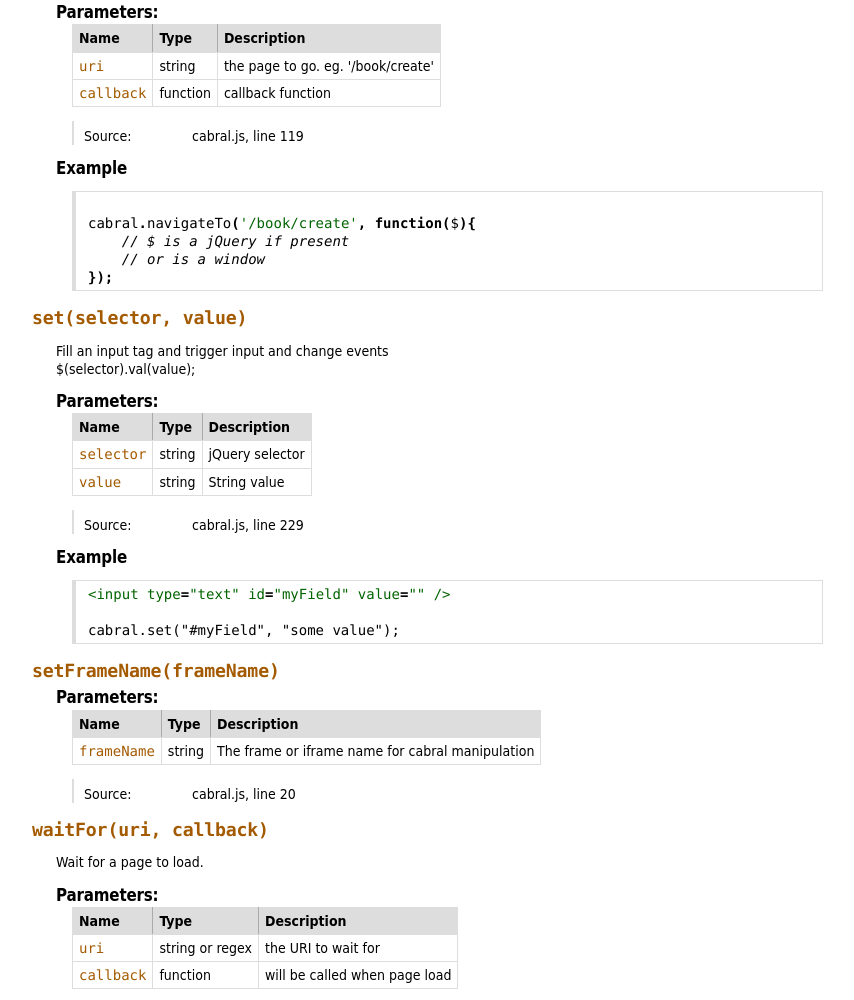
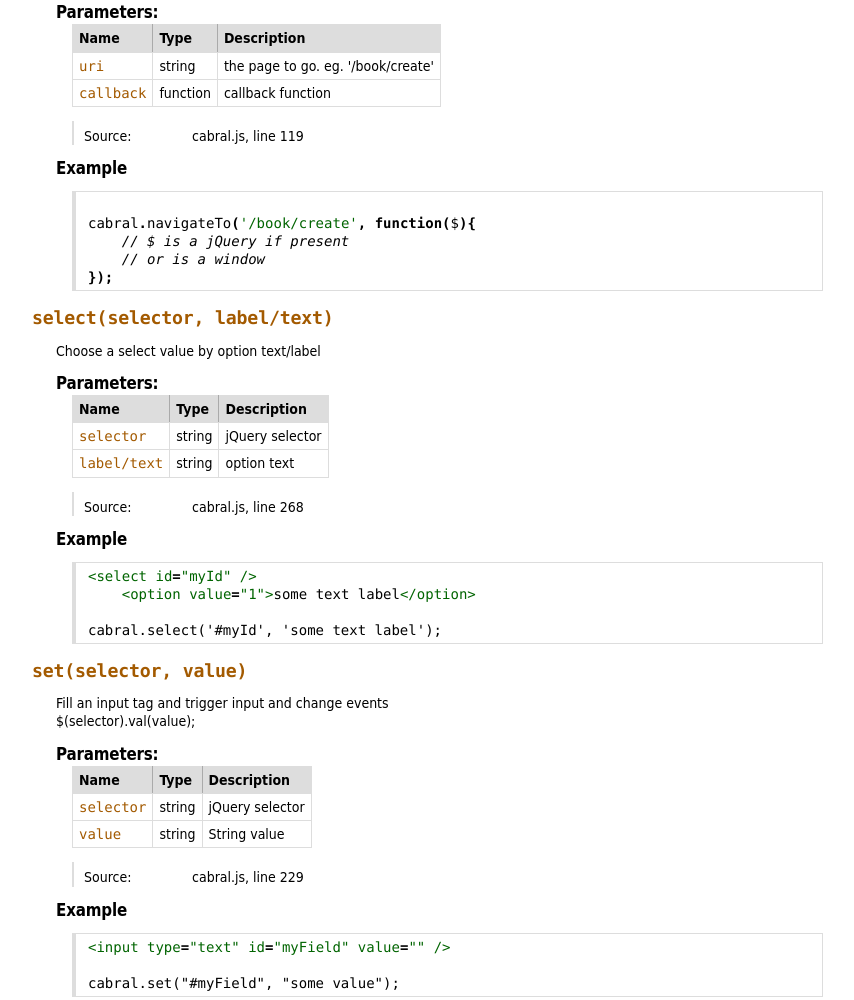
Before and after one commit to fabiooshiro/cabral, a plain HTML site: page docs/Cabral.html in a window 1280 px wide. Shown: the part 1542-2542 px from the top of the page, without its empty margins (0-854 px from the left). Drawn offline with Linux system fonts and the light colour scheme.

Commit message:
select method

```diff
--- a/docs/Cabral.html
+++ b/docs/Cabral.html
@@ -744,6 +744,148 @@ cabral.navigateTo('/book/create', function($){
 
 
 <dt>
+    <h4 class="name" id="select"><span class="type-signature"></span>select<span class="signature">(selector, label/text)</span><span class="type-signature"></span></h4>
+
+
+</dt>
+<dd>
+
+
+    <div class="description">
+        Choose a select value by option text/label
+    </div>
+
+
+
+
+
+
+
+        <h5>Parameters:</h5>
+
+
+<table class="params">
+    <thead>
+	<tr>
+
+		<th>Name</th>
+
+
+		<th>Type</th>
+
+
+
+
+
+		<th class="last">Description</th>
+	</tr>
+	</thead>
+
+	<tbody>
+
+
+        <tr>
+
+                <td class="name"><code>selector</code></td>
+
+
+            <td class="type">
+
+
+<span class="param-type">string</span>
+
+
+
+            </td>
+
+
+
+
+
+            <td class="description last">jQuery selector</td>
+        </tr>
+
+
+
+        <tr>
+
+                <td class="name"><code>label/text</code></td>
+
+
+            <td class="type">
+
+
+<span class="param-type">string</span>
+
+
+
+            </td>
+
+
+
+
+
+            <td class="description last">option text</td>
+        </tr>
+
+
+	</tbody>
+</table>
+
+
+
+<dl class="details">
+
+
+
+
+
+
+
+
+
+
+
+
+
+
+
+
+
+
+
+	<dt class="tag-source">Source:</dt>
+	<dd class="tag-source"><ul class="dummy"><li>cabral.js, line 268</li></ul></dd>
+
+
+
+
+
+
+
+</dl>
+
+
+
+
+
+
+
+
+
+        <h5>Example</h5>
+
+    <pre class="prettyprint"><code>&lt;select id="myId" />
+    &lt;option value="1">some text label&lt;/option>
+
+cabral.select('#myId', 'some text label');</code></pre>
+
+
+</dd>
+
+
+
+<dt>
     <h4 class="name" id="set"><span class="type-signature"></span>set<span class="signature">(selector, value)</span><span class="type-signature"></span></h4>
 
 
@@ -1284,7 +1426,7 @@ cabral.waitFor('/book/save', function($){
 <br clear="both">
 
 <footer>
-    Documentation generated by <a href="https://github.com/jsdoc3/jsdoc">JSDoc 3</a> on Wed Apr 17 2013 23:16:38 GMT-0300 (BRT)
+    Documentation generated by <a href="https://github.com/jsdoc3/jsdoc">JSDoc 3</a> on Sat Apr 20 2013 13:35:42 GMT-0300 (BRT)
 </footer>
 
 <script> prettyPrint(); </script>
```
Also changed, not shown: cabral.js (+10 -0 lines).
